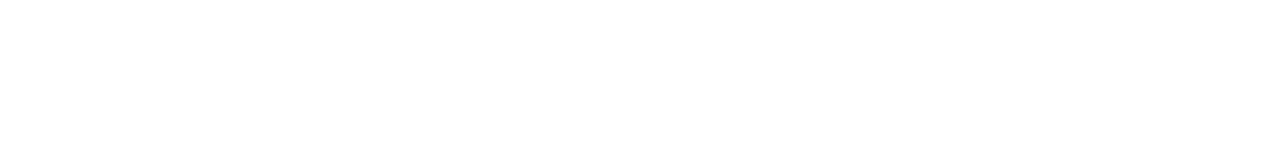
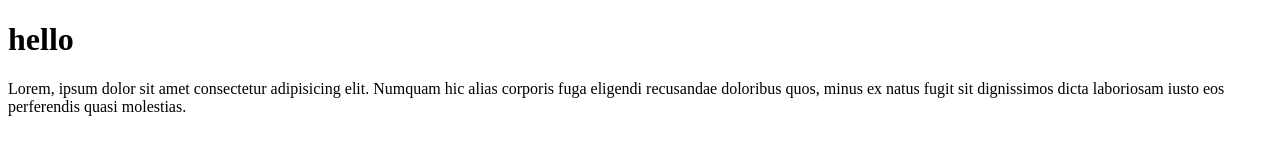
Before and after one commit to Akbar7554/my-repo, a plain HTML site: page index.html in a window 1280 px wide. Drawn offline with Linux system fonts and the light colour scheme.

Commit message:
updated feature

```diff
--- a/index.html
+++ b/index.html
@@ -6,6 +6,9 @@
     <title>My first git repo</title>
 </head>
 <body>
-
+    <div>
+        <h1>hello</h1>
+        <p>Lorem, ipsum dolor sit amet consectetur adipisicing elit. Numquam hic alias corporis fuga eligendi recusandae doloribus quos, minus ex natus fugit sit dignissimos dicta laboriosam iusto eos perferendis quasi molestias.</p>
+    </div>
 </body>
 </html>
```
Also changed, not shown: style.css (added).
